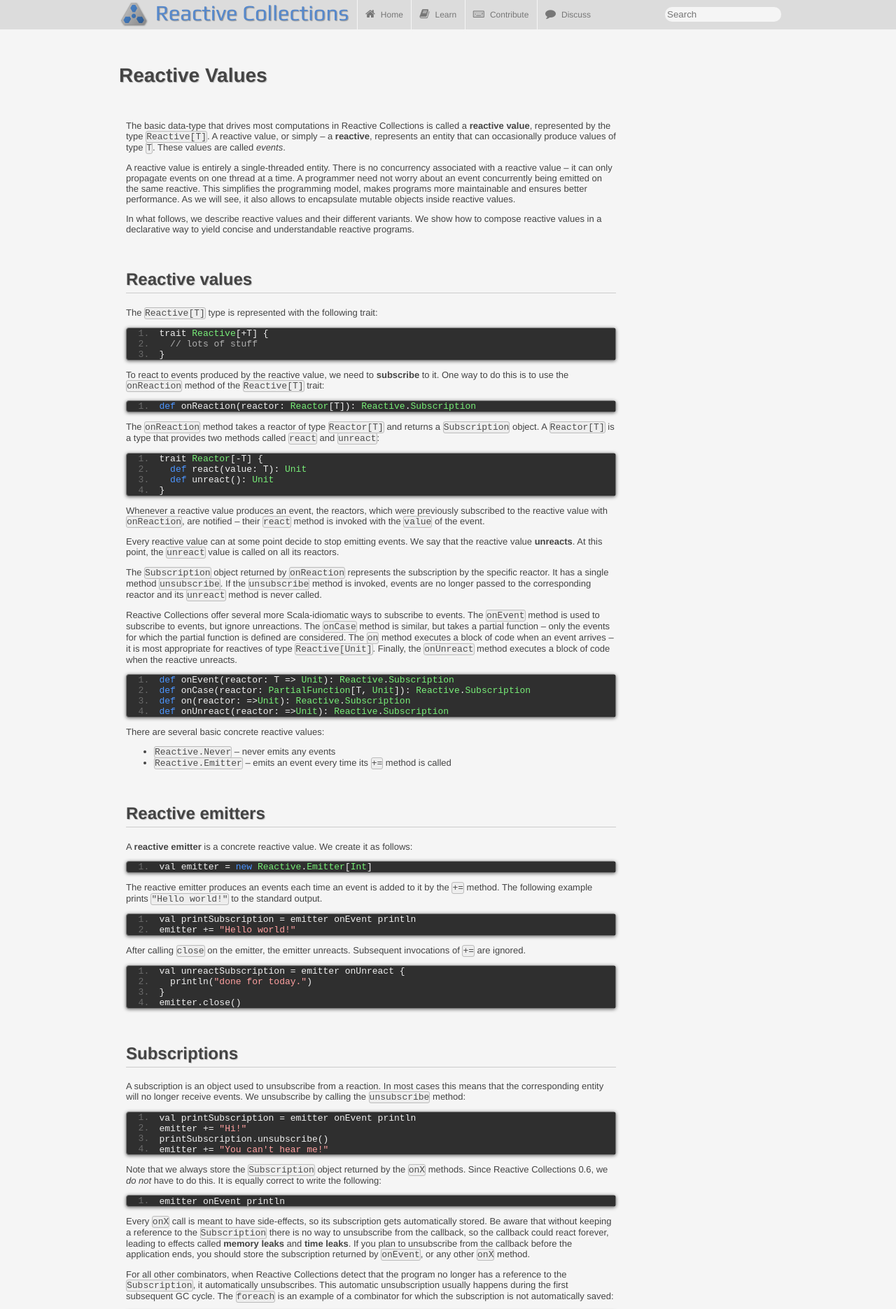
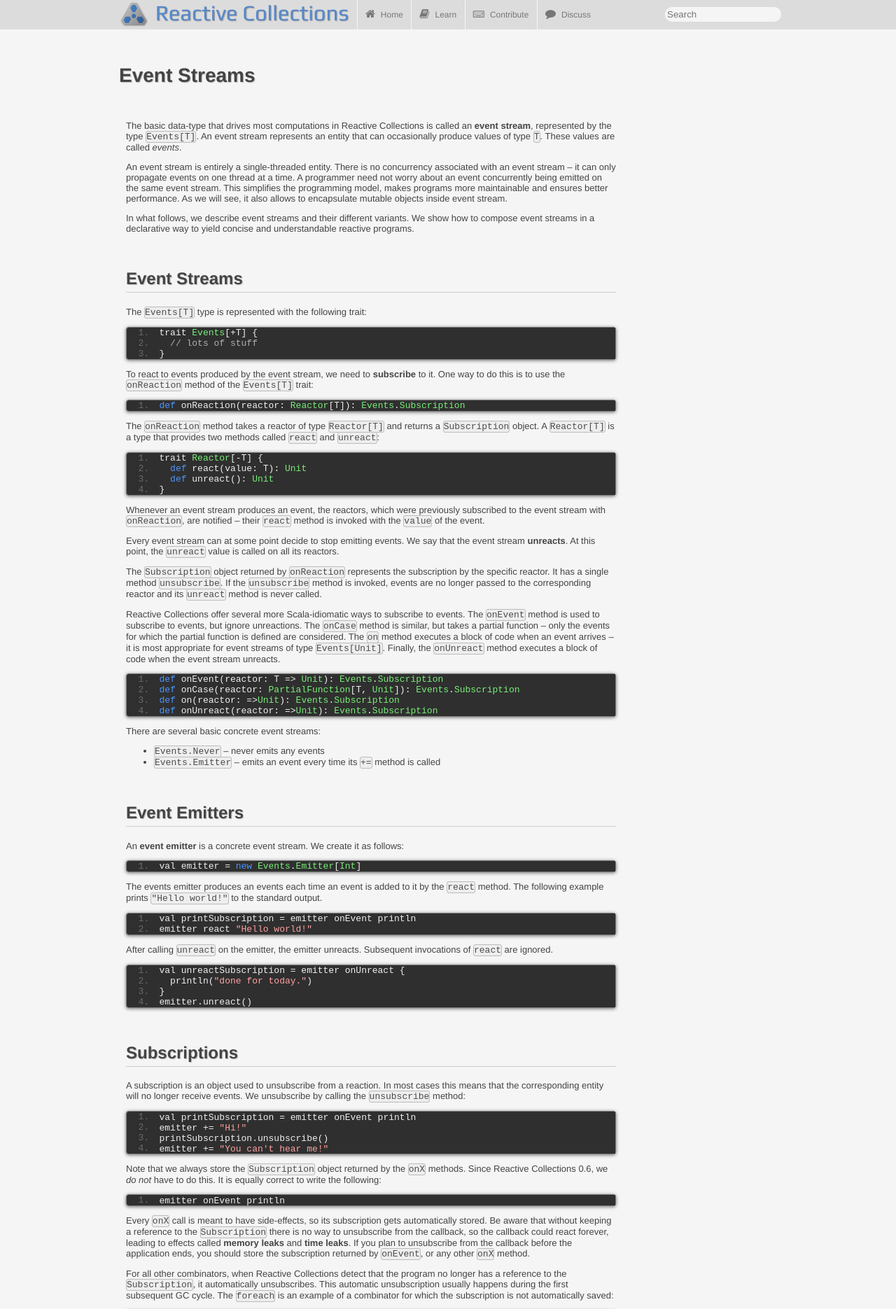
Before and after one commit to reactors-io/reactors-io.github.io, a Jekyll site: the page built from docs/0.6/events.md, in a window 1280 px wide. Shown: the top 1870 px of the page at 70% size. Built offline with Jekyll 4.4.1, drawn with Linux system fonts in a browser that asks for light colours; some of the changed text lies outside the part shown.

Commit message:
Rename `Reactive` to `Events`.

```diff
--- a/docs/0.6/reactives.md
+++ b/docs/0.6/events.md
@@ -3,8 +3,8 @@ layout: projdefault
 projectname: Reactive Collections
 projectpath:
 logoname: reactress-mini-logo-flat.png
-title: Reactive Values
-permalink: /docs/0.6/reactives/index.html
+title: Event Streams
+permalink: /docs/0.6/events/index.html
 reactressversion: 0.6
 section: General
 pagenum: 1
@@ -16,39 +16,39 @@ pagetot: 10
 
 
 The basic data-type that drives most computations in Reactive Collections is
-called a **reactive value**, represented by the type `Reactive[T]`.
-A reactive value, or simply -- a **reactive**, represents an entity
+called an **event stream**, represented by the type `Events[T]`.
+An event stream represents an entity
 that can occasionally produce values of type `T`.
 These values are called *events*.
 
-A reactive value is entirely a single-threaded entity.
-There is no concurrency associated with a reactive value --
+An event stream is entirely a single-threaded entity.
+There is no concurrency associated with an event stream --
 it can only propagate events on one thread at a time.
 A programmer need not worry about an event concurrently being
-emitted on the same reactive.
+emitted on the same event stream.
 This simplifies the programming model, makes programs more maintainable
 and ensures better performance.
 As we will see, it also allows to encapsulate mutable objects
-inside reactive values.
+inside event stream.
 
-In what follows, we describe reactive values and their different variants.
-We show how to compose reactive values in a declarative way
+In what follows, we describe event streams and their different variants.
+We show how to compose event streams in a declarative way
 to yield concise and understandable reactive programs.
 
 
-## Reactive values
+## Event Streams
 
-The `Reactive[T]` type is represented with the following trait:
+The `Events[T]` type is represented with the following trait:
 
-    trait Reactive[+T] {
+    trait Events[+T] {
       // lots of stuff
     }
 
-To react to events produced by the reactive value,
+To react to events produced by the event stream,
 we need to **subscribe** to it.
-One way to do this is to use the `onReaction` method of the `Reactive[T]` trait:
+One way to do this is to use the `onReaction` method of the `Events[T]` trait:
 
-    def onReaction(reactor: Reactor[T]): Reactive.Subscription
+    def onReaction(reactor: Reactor[T]): Events.Subscription
 
 The `onReaction` method takes a reactor of type `Reactor[T]` and returns a
 `Subscription` object.
@@ -59,13 +59,13 @@ A `Reactor[T]` is a type that provides two methods called `react` and `unreact`:
       def unreact(): Unit
     }
 
-Whenever a reactive value produces an event, the reactors,
+Whenever an event stream produces an event, the reactors,
 which were previously subscribed
-to the reactive value with `onReaction`,
+to the event stream with `onReaction`,
 are notified -- their `react` method is invoked with the `value` of the event.
 
-Every reactive value can at some point decide to stop emitting events.
-We say that the reactive value **unreacts**.
+Every event stream can at some point decide to stop emitting events.
+We say that the event stream **unreacts**.
 At this point, the `unreact` value is called on all its reactors.
 
 The `Subscription` object returned by `onReaction`
@@ -81,42 +81,42 @@ The `onEvent` method is used to subscribe to events, but ignore unreactions.
 The `onCase` method is similar, but takes a partial function --
 only the events for which the partial function is defined are considered.
 The `on` method executes a block of code when an event arrives --
-it is most appropriate for reactives of type `Reactive[Unit]`.
-Finally, the `onUnreact` method executes a block of code when the reactive
+it is most appropriate for event streams of type `Events[Unit]`.
+Finally, the `onUnreact` method executes a block of code when the event stream
 unreacts.
 
-    def onEvent(reactor: T => Unit): Reactive.Subscription
-    def onCase(reactor: PartialFunction[T, Unit]): Reactive.Subscription
-    def on(reactor: =>Unit): Reactive.Subscription
-    def onUnreact(reactor: =>Unit): Reactive.Subscription
+    def onEvent(reactor: T => Unit): Events.Subscription
+    def onCase(reactor: PartialFunction[T, Unit]): Events.Subscription
+    def on(reactor: =>Unit): Events.Subscription
+    def onUnreact(reactor: =>Unit): Events.Subscription
 
-There are several basic concrete reactive values:
+There are several basic concrete event streams:
 
-- `Reactive.Never` -- never emits any events
-- `Reactive.Emitter` -- emits an event every time its `+=` method is called
+- `Events.Never` -- never emits any events
+- `Events.Emitter` -- emits an event every time its `+=` method is called
 
 
-## Reactive emitters
+## Event Emitters
 
-A **reactive emitter** is a concrete reactive value.
+An **event emitter** is a concrete event stream.
 We create it as follows:
 
-    val emitter = new Reactive.Emitter[Int]
+    val emitter = new Events.Emitter[Int]
 
-The reactive emitter produces an events each time an event is added to it by the
-`+=` method.
+The events emitter produces an events each time an event is added to it by the
+`react` method.
 The following example prints `"Hello world!"` to the standard output.
 
     val printSubscription = emitter onEvent println
-    emitter += "Hello world!"
+    emitter react "Hello world!"
 
-After calling `close` on the emitter, the emitter unreacts.
-Subsequent invocations of `+=` are ignored.
+After calling `unreact` on the emitter, the emitter unreacts.
+Subsequent invocations of `react` are ignored.
 
     val unreactSubscription = emitter onUnreact {
       println("done for today.")
     }
-    emitter.close()
+    emitter.unreact()
 
 
 ## Subscriptions
@@ -164,7 +164,7 @@ emitter `squares` to compute a sum of squares of first `n` integers.
 It subscribes to `squares` to update its `sum` and
 uses an auxiliary method `emitSquare` to emit `n` squares:
 
-    val squares = new Reactive.Emitter[Int]
+    val squares = new Events.Emitter[Int]
 
     def emitSquare(x: Int) = squares += x * x
 
@@ -202,74 +202,74 @@ Otherwise, the callback is eventually automatically unsubscribed.
 </table>
 
 
-## Functional Composition on Reactives
+## Functional Composition on Event Streams
 
-Reactives represent event sources and reactors are very similar to *observers*.
-However, using only the `onX` family of methods on reactives soon
+Event streams represent event sources and reactors are very similar to *observers*.
+However, using only the `onX` family of methods on event streams soon
 results in a *callback hell* -- in a program composed of a large number
 of unstructured `onX` method calls understandibility becomes a problem.
 
-To overcome this problem, we use *functional composition* on reactive values --
+To overcome this problem, we use *functional composition* on event streams --
 a programming pattern in which more complex values are created by declaratively
 composing simpler ones.
 
 Let's rewrite the method `sumOfSquares` from before.
 This time we do not use a callback and a mutable variable.
 Instead, we use the `map` and `scanPast` combinators.
-The `map` combinator transforms events in one reactive into events for a derived
-reactive -- we use it to map each number into its square.
+The `map` combinator transforms events in one event stream into events for a derived
+event stream -- we use it to map each number into its square.
 The `scanPast` combinator combines the last and the current event to produce a
-new event for the derived reactive --
+new event for the derived event stream --
 we use it to add the previous value of the sum to the current one.
-For example, if an input reactive produces numbers `0`, `1` and `2`, the
-reactive returned by `scanPast` produces numbers `0`, `1` and `3`.
+For example, if an input event stream produces numbers `0`, `1` and `2`, the
+event stream returned by `scanPast` produces numbers `0`, `1` and `3`.
 
     def sumOfSquares(n: Int): Int = {
-      val emitter = new Reactive.Emitter[Int]
+      val emitter = new Events.Emitter[Int]
       val sum = emitter.map(x => x * x).scanPast(0)(_ + _)
       for (i <- 0 until n) emitter += n
       sum()
     }
 
-The `Reactive[T]` trait comes with a large number of predefined combinators.
+The `Events[T]` trait comes with a large number of predefined combinators.
 Same as with callbacks, you must always store the return value of the
 combinator.
 Not doing so eventually results in an automatic unsubscription.
 
-A bunch of reactive values composed using functional combinators
+A bunch of event stream values composed using functional combinators
 forms a **dataflow graph**.
-Emitters are source nodes in this graph, reactives obtained by various
+Emitters are source nodes in this graph, event streams obtained by various
 combinators are inner nodes
 and callback methods like `onEvent` form sink nodes.
-Some combinators like `union` take several input reactives.
-Such reactives correspond to nodes with multiple input edges in the dataflow
+Some combinators like `union` take several input event streams.
+Such event streams correspond to nodes with multiple input edges in the dataflow
 graph.
 
-    val numbers = new Reactive.Emitter[Int]
+    val numbers = new Events.Emitter[Int]
     val even = numbers.filter(_ % 2 == 0)
     val odd = numbers.filter(_ % 2 == 1)
     val numbersAgain = even union odd
 
 
-## Higher-order Reactive Values
+## Higher-order Event Streams
 
-In some cases reactive values produce events that are themselves reactive
-values -- we call them **higher-order reactive values**.
-A higher-order reactive can have a type like:
+In some cases event streams produce events that are themselves event
+streams -- we call them **higher-order event streams**.
+A higher-order event stream can have a type like:
 
-    Reactive[Reactive[T]]
+    Events[Events[T]]
 
-There are multiple ways to access the events of type `T` from the inner reactive
+There are multiple ways to access the events of type `T` from the inner event stream
 values.
-We might be interested in the events from the last `Reactive[T]` produced in the
-higher-order reactive.
+We might be interested in the events from the last `Events[T]` produced in the
+higher-order event streams.
 To access them, we use the `mux` operator -- this operator multiplexes events
-from the last `Reactive[T]`:
+from the last `Events[T]`:
 
-    val higherOrder = new Reactive.Emitter[Reactive[Int]]
-    val evens = new Reactive.Emitter[Int]
-    val odds = new Reactive.Emitter[Int]
-    val flattened: Reactive[Int] = higherOrder.mux
+    val higherOrder = new Events.Emitter[Events[Int]]
+    val evens = new Events.Emitter[Int]
+    val odds = new Events.Emitter[Int]
+    val flattened: Events[Int] = higherOrder.mux
     val prints = flattened onEvent println
 
     evens += 2
@@ -281,11 +281,11 @@ from the last `Reactive[T]`:
     evens += 6
     odds += 5 // prints 5
 
-In some cases we want to obtain all the events from all the reactive values
-produced by the higher-order reactive.
+In some cases we want to obtain all the events from all the event stream
+produced by the higher-order event stream.
 To do so, we use the `union` combinator.
 
-    val flattened: Reactive[Int] = higherOrder.union
+    val flattened: Events[Int] = higherOrder.union
 
     higherOrder += evens
     odds += 3
```
Also changed, not shown: docs/0.6/containers.md (+1 -1 lines), docs/0.6/isolates.md (+6 -4 lines), docs/0.6/ivars.md (added, +12 -0 lines), docs/0.6/signals.md (+7 -7 lines).
